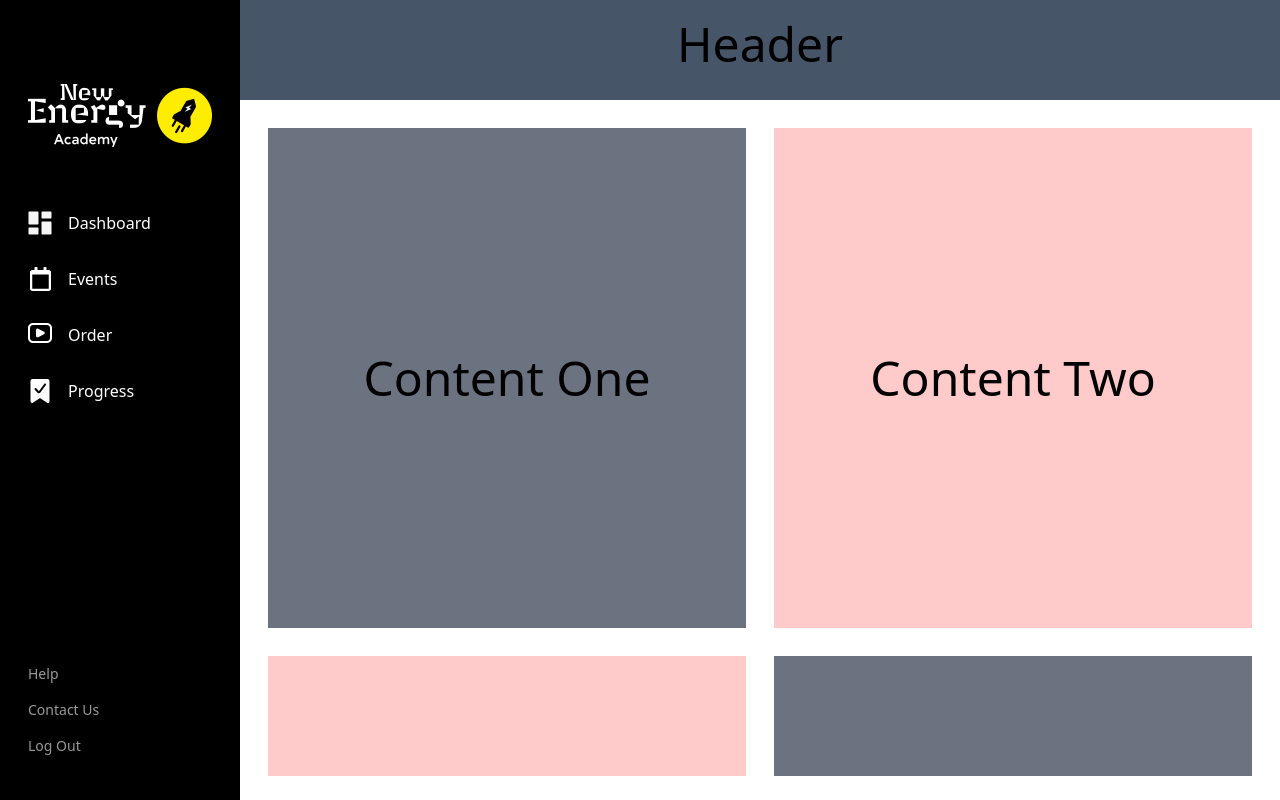
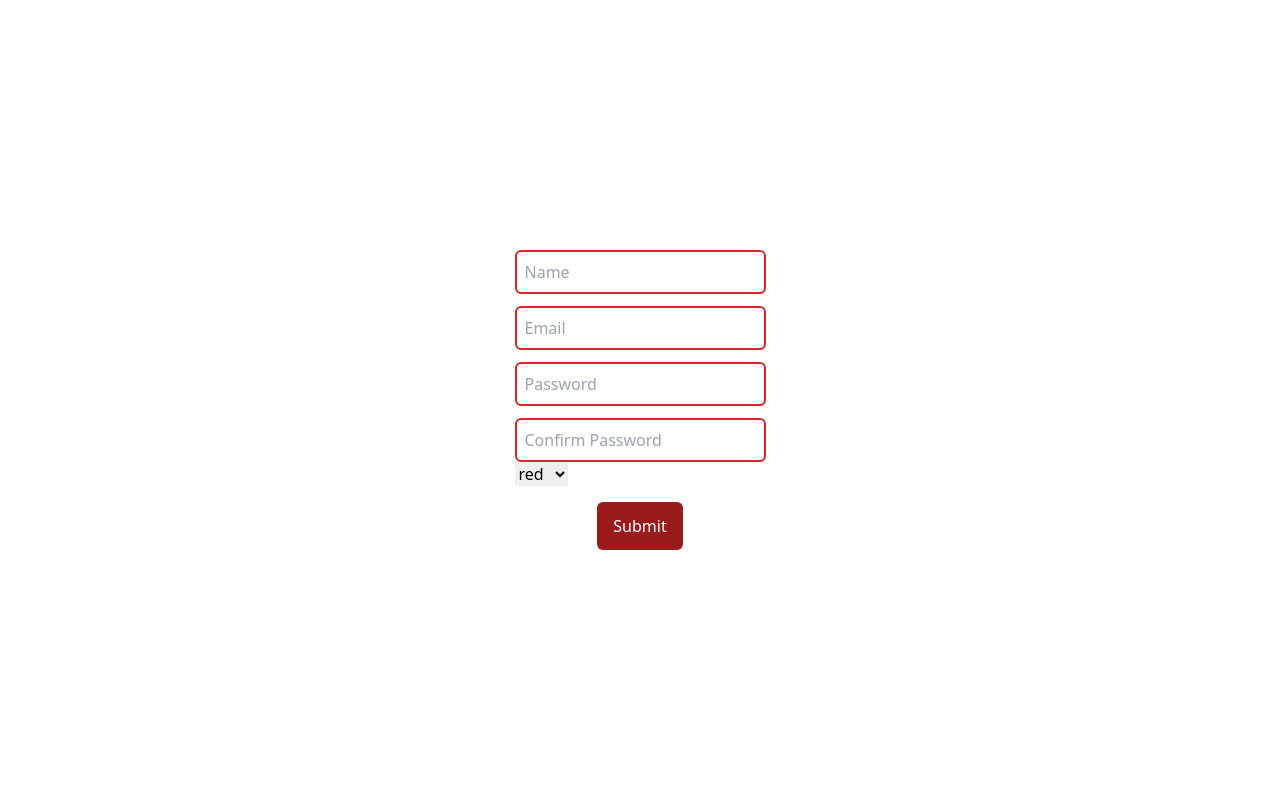
Before and after one commit to AnjaliChandaRC/new-students-react-class, a React (Create React App) app: page / in a window 1280 px wide. Shown: the top 800 px of the page. Built offline with nearby package versions, Linux system fonts and the light colour scheme.

Commit message:
form validation

```diff
--- a/package.json
+++ b/package.json
@@ -15,6 +15,7 @@
     "react-router-dom": "^6.26.2",
     "react-scripts": "5.0.1",
     "react-visibility-sensor": "^5.1.1",
+    "sweetalert": "^2.1.2",
     "swiper": "^11.1.14",
     "web-vitals": "^2.1.4"
   },
--- /dev/null
+++ b/src/components/home/FormValidation.jsx
@@ -0,0 +1,67 @@
+import React, { useState } from 'react'
+import swal from 'sweetalert';
+
+const FormValidation = () => {
+
+    const formData = {
+        name: "",
+        email: "",
+        password: "",
+        confirmPassword: "",
+    }
+
+    const [formValue, setFormValue] = useState(formData)
+    const [error, setError] = useState(false)
+
+    const handleClick = (e) => {
+        e.preventDefault()
+        setError(true)
+        if (
+            formValue.name !== "" &&
+            formValue.email !== "" &&
+            formValue.password !== "" &&
+            formValue.confirmPassword !== ""
+        ) {
+            setFormValue(formData)
+            setError(false)
+            swal({
+                title: "Are you sure?",
+                text: "Are you sure that you want to leave this page?",
+                icon: "warning",
+                dangerMode: true,
+            })
+        }
+    }
+
+    return (
+        <div className='flex justify-center items-center min-h-screen'>
+            <form action="">
+                <div>
+                    <input onChange={(e) => setFormValue({ ...formValue, name: e.target.value })} value={formValue.name} type="text" placeholder='Name' className='border-2 border-solid border-red-600 rounded-md p-2' />
+                    <p className='text-red-800'>{error && formValue.name === "" ? "Name is Required" : ""}</p>
+                </div>
+                <div>
+                    <input onChange={(e) => setFormValue({ ...formValue, email: e.target.value })} value={formValue.email} type="email" placeholder='Email' className='border-2 border-solid border-red-600 rounded-md p-2 mt-3' />
+                    <p className='text-red-800'>{error && formValue.email === "" ? "Email is Required" : ""}</p>
+                </div>
+                <div>
+                    <input onChange={(e) => setFormValue({ ...formValue, password: e.target.value })} value={formValue.password} type="password" placeholder='Password' className='border-2 border-solid border-red-600 rounded-md p-2 mt-3' />
+                    <p className='text-red-800'>{error && formValue.password === "" ? "Password is Required" : ""}</p>
+                </div>
+                <div>
+                    <input onChange={(e) => setFormValue({ ...formValue, confirmPassword: e.target.value })} value={formValue.confirmPassword} type="password" placeholder='Confirm Password' className='border-2 border-solid border-red-600 rounded-md p-2 mt-3' />
+                    <p className='text-red-800'>{error && formValue.confirmPassword === "" ? "Confirm Password is Required" : ""}</p>
+                </div>
+                <select name="" id="">
+                    <option value="red">red</option>
+                    <option value="blue">blue</option>
+                </select>
+                <div className='text-center'>
+                    <button onClick={(e) => handleClick(e)} className='py-3 px-4 bg-red-800 text-white rounded-md mt-4'>Submit</button>
+                </div>
+            </form>
+        </div>
+    )
+}
+
+export default FormValidation
--- a/src/views/Home.jsx
+++ b/src/views/Home.jsx
@@ -10,11 +10,13 @@ import UseEffectPrac from '../components/home/UseEffectPrac'
 import UseLocationPrac from '../components/home/UseLocationPrac'
 import ViewLessCards from '../components/home/ViewLessCards'
 import Dashboard from '../components/home/Dashboard'
+import FormValidation from '../components/home/FormValidation'
 
 const Home = () => {
   return (
     <>
-      {/* <Hero />
+      <FormValidation/>
+      <Hero />
       <MapCards />
       <PropsPractice />
       <UseStatePrac/>
@@ -23,7 +25,7 @@ const Home = () => {
       <EmailJsPractice />
       <LottiePractice />
       <ViewLessCards />
-      <Footer /> */}
+      <Footer />
         <Dashboard />
     </>
   )
```
Also changed, not shown: 1 other file (tests, documents, lock files or other folders).
